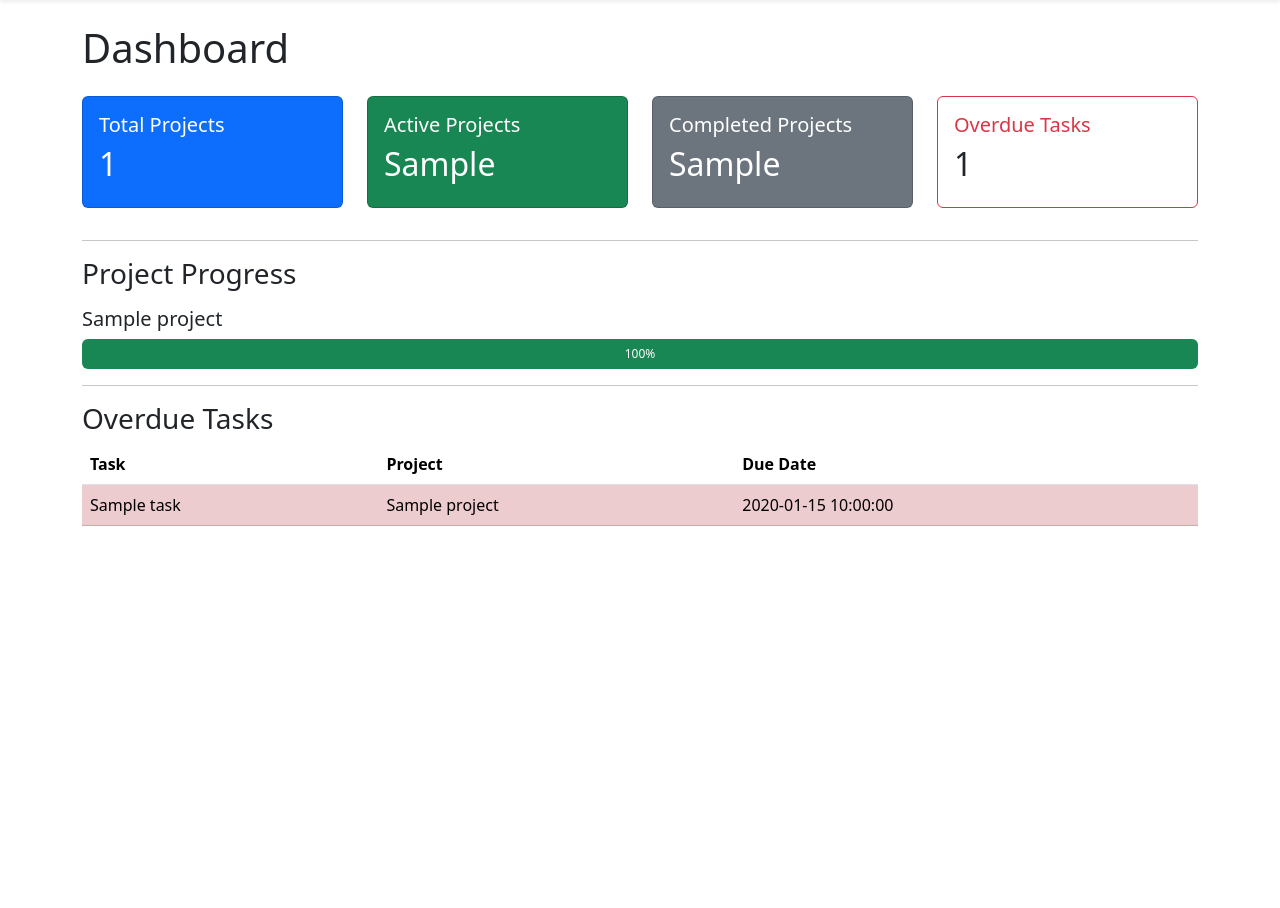
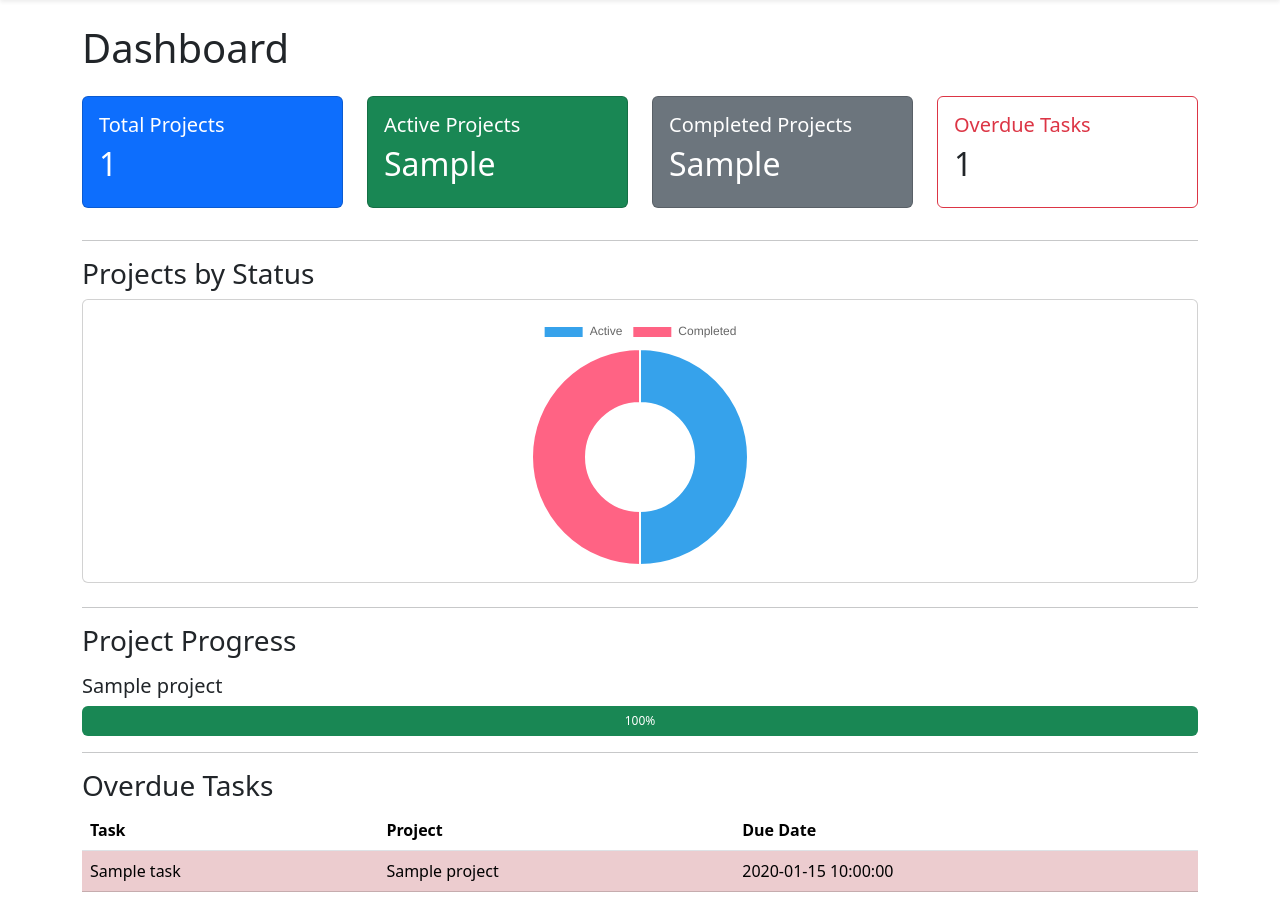
Before and after one commit to James2c/flask-project-management-dashboard, a Flask app: template app/templates/dashboard.html in a window 1280 px wide. Shown: the part 56-964 px from the top of the page. Before the commit the page ends 582 px from the top, so only its background shows below. Run offline with Flask 3, Linux system fonts and the light colour scheme; tables that the repository leaves empty hold one stand-in row (values such as "Sample post"); the template is opened without the code that fills it: values that come from a table or form of the project are taken from there, most other values are stand-ins (such as "Sample title", 1, 10 or a date in 2020).

Commit message:
Add dashboard status chart with Chart.js

```diff
--- a/app/routes/dashboard.py
+++ b/app/routes/dashboard.py
@@ -12,6 +12,8 @@ def dashboard():
     total_projects = len(projects)
     active_projects = Project.query.filter_by(status="Active").count()
     completed_projects = Project.query.filter_by(status="Completed").count()
+    active_count = Project.query.filter_by(status="Active").count()
+    completed_count = Project.query.filter_by(status="Completed").count()
 
     overdue_tasks = [
         task for task in Task.query.all()
@@ -23,6 +25,8 @@ def dashboard():
         total_projects=total_projects,
         active_projects=active_projects,
         completed_projects=completed_projects,
+        overdue_tasks=overdue_tasks,
         projects=projects,
-        overdue_tasks=overdue_tasks
+        active_count=active_count,
+        completed_count=completed_count,
     )
--- a/app/templates/base.html
+++ b/app/templates/base.html
@@ -37,6 +37,10 @@
 
     </div>
 
+    <script src="https://cdn.jsdelivr.net/npm/chart.js"></script>
+
+    {% block scripts %}{% endblock %}
+
 </body>
 
 </html>
--- a/app/templates/dashboard.html
+++ b/app/templates/dashboard.html
@@ -47,6 +47,18 @@
         </div>
     </div>
 
+</div>
+
+<hr>
+
+<h3>Projects by Status</h3>
+
+<div class="card mb-4">
+    <div class="card-body">
+        <div style="height: 250px;">
+            <canvas id="statusChart"></canvas>
+        </div>
+    </div>
 </div>
 
 <hr>
@@ -119,3 +131,28 @@
 {% endif %}
 
 {% endblock %}
+
+{% block scripts %}
+
+<script>
+const ctx = document.getElementById("statusChart");
+
+new Chart(ctx, {
+    type: "doughnut",
+    data: {
+        labels: ["Active", "Completed"],
+        datasets: [{
+            data: [
+                {{ active_count }},
+                {{ completed_count }}
+            ]
+        }]
+    },
+    options: {
+        responsive: true,
+        maintainAspectRatio: false
+    }
+});
+</script>
+
+{% endblock %}
```
